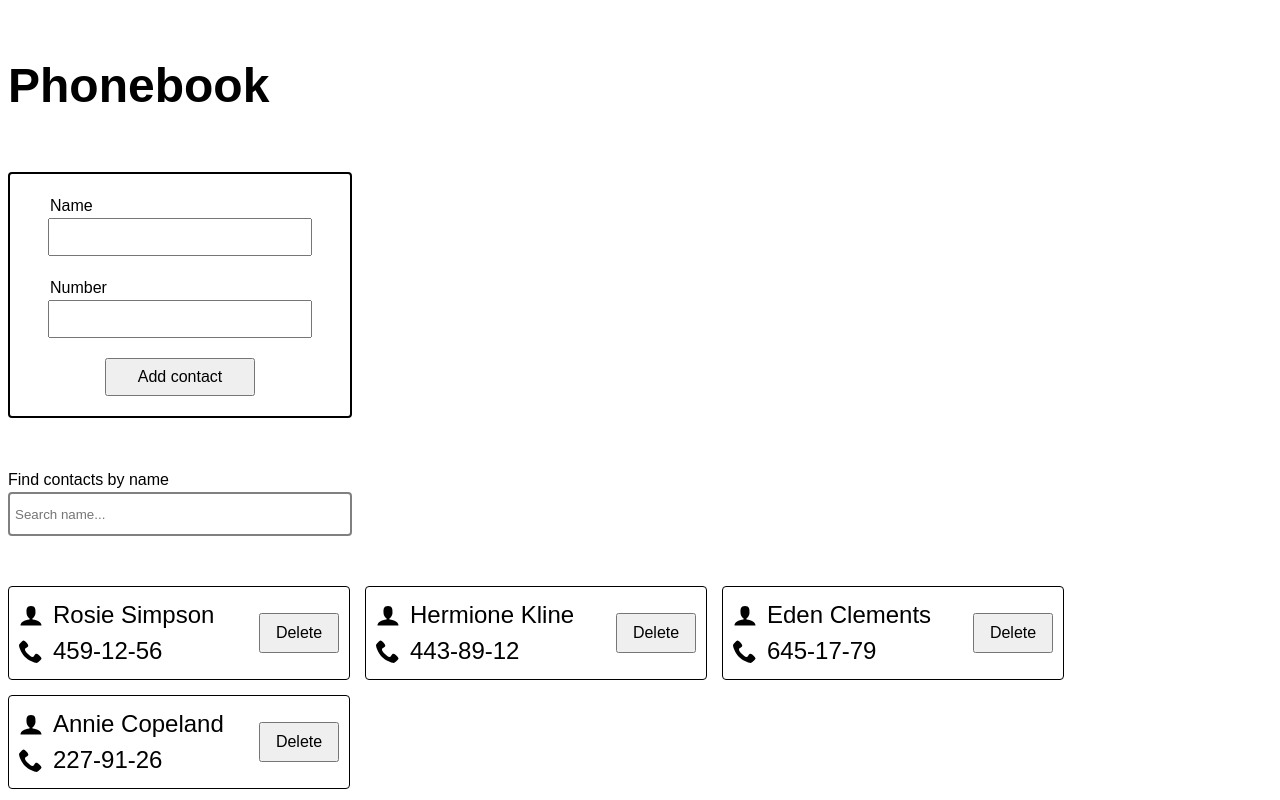
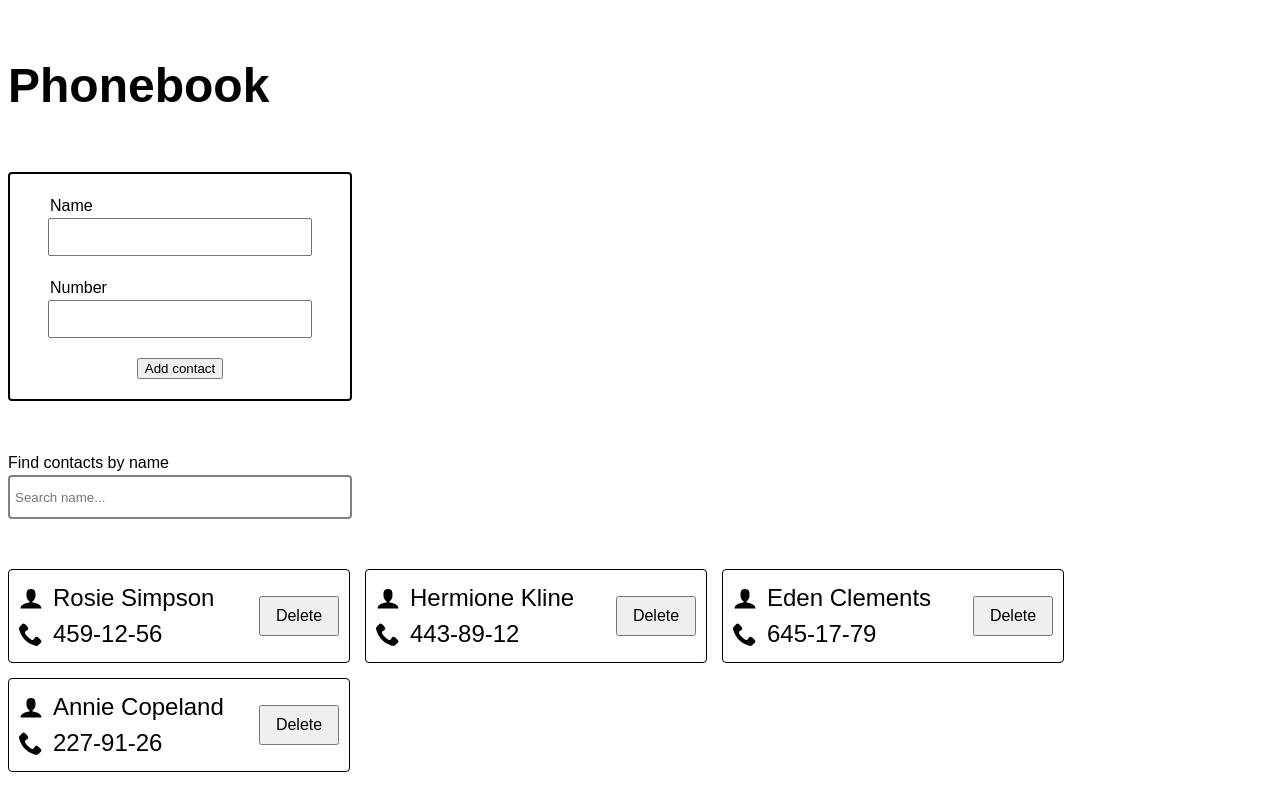
Before and after one commit to nksenechkav/goit-react-hw-03, a React (Vite) app: page / in a window 1280 px wide. Built offline with nearby package versions, Linux system fonts and the light colour scheme.

Commit message:
add  formik

```diff
--- a/package.json
+++ b/package.json
@@ -10,6 +10,7 @@
     "preview": "vite preview"
   },
   "dependencies": {
+    "formik": "^2.4.5",
     "nanoid": "^5.0.6",
     "react": "^18.2.0",
     "react-dom": "^18.2.0",
--- a/src/components/contactForm/ContactForm.jsx
+++ b/src/components/contactForm/ContactForm.jsx
@@ -1,7 +1,22 @@
 import css from './ContactForm.module.scss';
+import { Formik, Form, Field } from 'formik';
 import { nanoid } from 'nanoid';
+import { useId } from 'react';
 
 const ContactForm = ({ onAdd }) => {
+  const nameFieldId = useId();
+  const numberFieldId = useId();
+
+  // const handleSubmit = (values, actions) => {
+	// 	console.log(values);
+  //   onAdd({
+  //         id: nanoid(),
+  //         name: e.target.elements.name.value,
+  //         number: e.target.elements.number.value,
+  //       });
+	// 	actions.resetForm();
+	// };
+
   const handleSubmit = (e) => {
     e.preventDefault();
     onAdd({
@@ -13,13 +28,22 @@ const ContactForm = ({ onAdd }) => {
   };
 
   return (
-    <form className={css.form} onSubmit={handleSubmit}>
-      <label className={css.label}>Name</label>
-      <input className={css.field} type="text" name="name" />
-      <label className={css.label}>Number</label>
-      <input className={css.field} type="text" name="number" />
-      <button className={css.btn} type="submit">Add contact</button>
-    </form>
+
+  <Formik initialValues={{
+    name: "",
+    number: ""
+  }}
+  onSubmit={handleSubmit}>
+      <Form className={css.form}>
+        <label className={css.label} htmlFor={nameFieldId}>Name</label>
+        <Field className={css.field} type="text" name="name" id={nameFieldId} />
+
+        <label className={css.label} htmlFor={numberFieldId}>Number</label>
+        <Field className={css.field} type="text" name="number" id={numberFieldId} />
+
+        <button type="submit">Add contact</button>
+      </Form>
+  </Formik>
   );
 }
 export default ContactForm;
```
Also changed, not shown: 1 other file (tests, documents, lock files or other folders).
